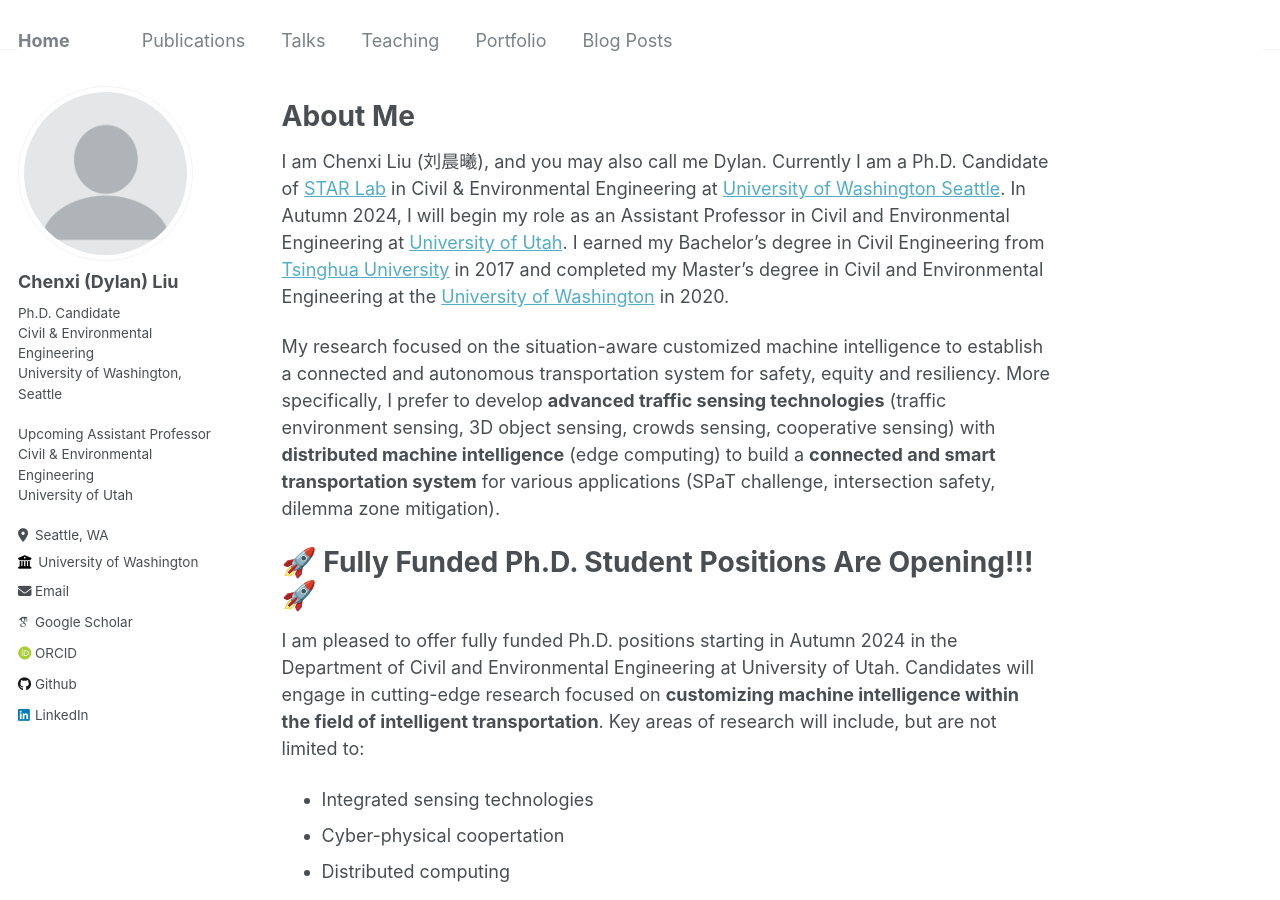
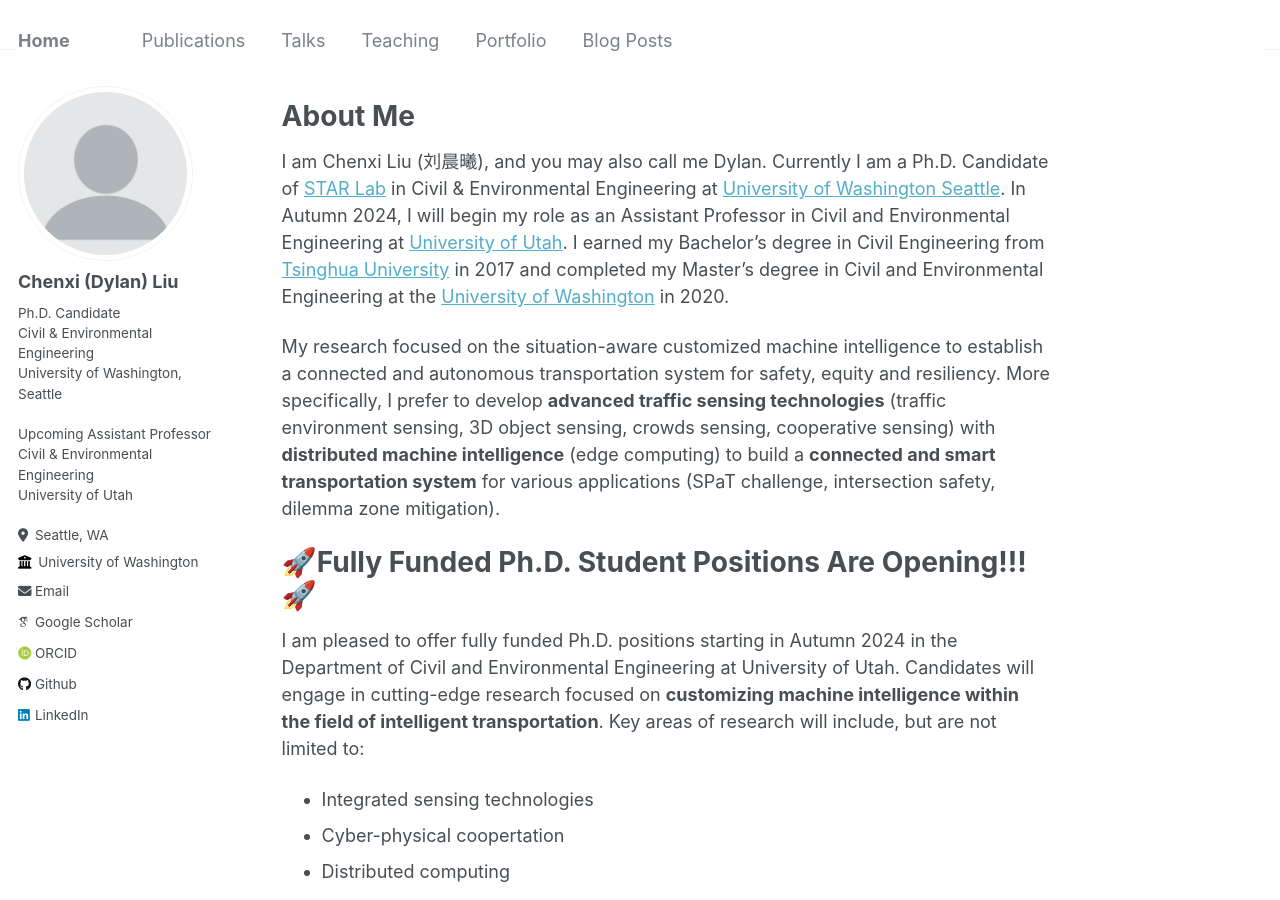
Before and after one commit to chenxiliu-dylan/chenxiliu-dylan.github.io, a Jekyll site: the page built from _pages/about.md, in a window 1280 px wide and 900 px high. Built offline with Jekyll 4.4.1, drawn with Linux system fonts in a browser that asks for light colours; some web fonts are replaced.

Commit message:
modified:   _pages/about.md

```diff
--- a/_pages/about.md
+++ b/_pages/about.md
@@ -13,7 +13,7 @@ I am Chenxi Liu (刘晨曦), and you may also call me Dylan. Currently I am a Ph
 
 My research focused on the situation-aware customized machine intelligence to establish a connected and autonomous transportation system for safety, equity and resiliency. More specifically, I prefer to develop **advanced traffic sensing technologies** (traffic environment sensing, 3D object sensing, crowds sensing, cooperative sensing) with **distributed machine intelligence** (edge computing) to build a **connected and smart transportation system** for various applications (SPaT challenge, intersection safety, dilemma zone mitigation).
 
-# 🚀️ Fully Funded Ph.D. Student Positions Are Opening!!! 🚀️
+# 🚀️Fully Funded Ph.D. Student Positions Are Opening!!!🚀️
 
 I am pleased to offer fully funded Ph.D. positions starting in Autumn 2024 in the Department of Civil and Environmental Engineering at University of Utah. Candidates will engage in cutting-edge research focused on **customizing machine intelligence within the field of intelligent transportation**. Key areas of research will include, but are not limited to:
 
@@ -30,14 +30,6 @@ Undergraduate/graudate visitors are also welcome.
 
 # 🎉️ News
 
-<table style="width:100%">
-  <thead>
-    <tr>
-      <th width="100%">&nbsp;</th>
-    </tr>
-  </thead>
-</table>
-
 * <span style="color:darkred"> New! </span> Apr. 2024. I will join the Department of Civil and Environmental Engineering at the University of Utah as an Assistant Professor in the upcming autumn semester.
 
 * <span style="color:darkred"> New! </span> Apr. 2024. A new forum paper "Potentials and Challenges of AI-Empowered Solutions to Urban Transportation Infrastructure Systems (UTIS): NSF AI-Transportation Workshop Phase I" was accepted by Journal of Transportation Engineering, Part A: Systems.
```
